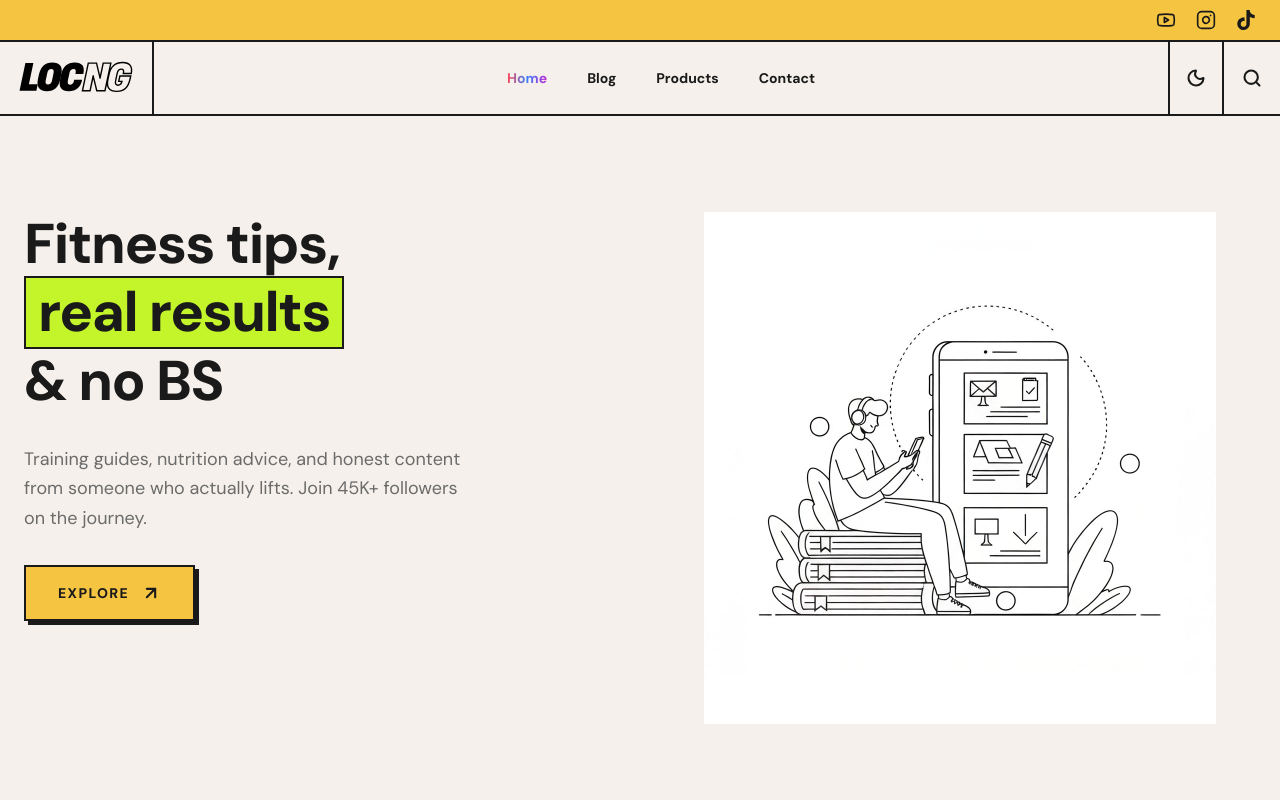
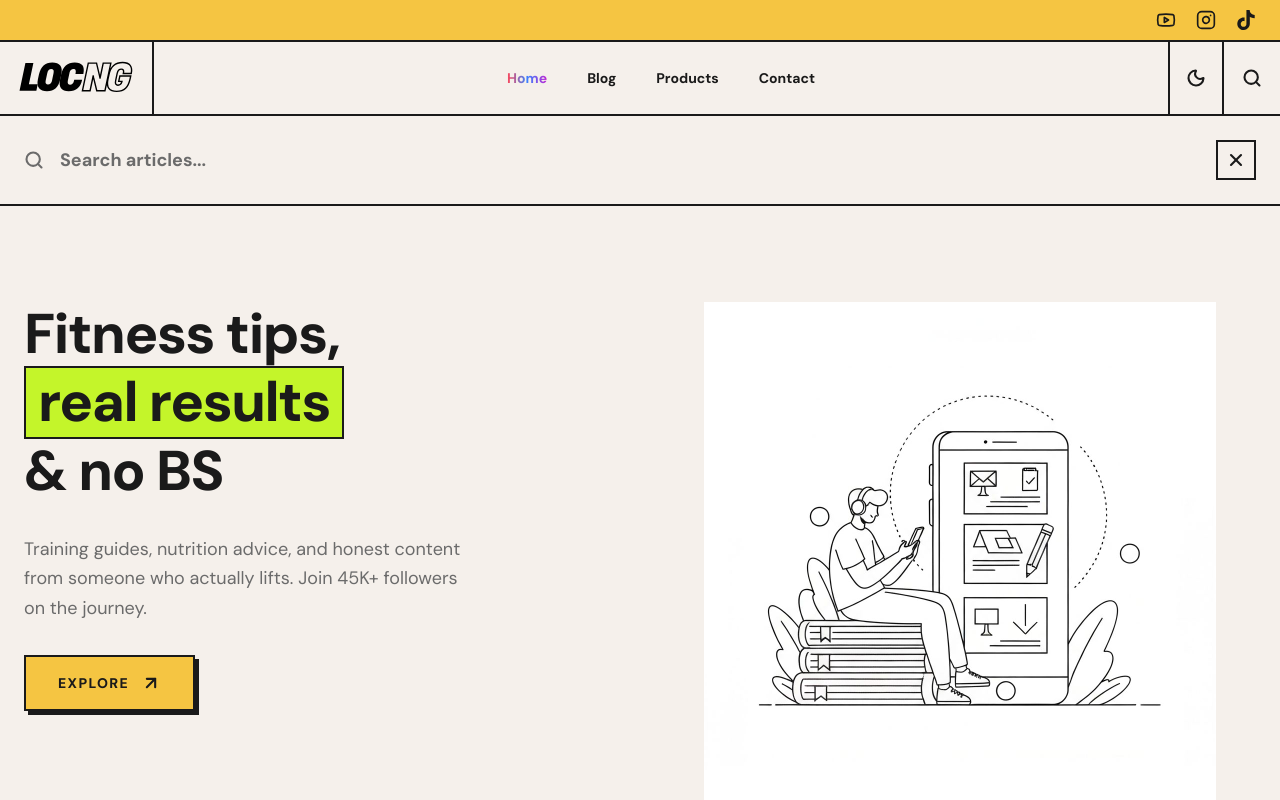
Before and after one commit to LaupWing/repurposa-blog-design, a Next.js app: page / in a window 1280 px wide. Both pictures are taken after a click on the button 1251 px from the left and 78 px from the top of the page. Shown: the top 800 px of the page. Built offline with nearby package versions, Linux system fonts and the light colour scheme.

Commit message:
Add search overlay panel to navbar

```diff
--- a/components/navbar.tsx
+++ b/components/navbar.tsx
@@ -16,6 +16,8 @@ const navLinks = [
 export function Navbar() {
   const pathname = usePathname()
   const [mobileMenuOpen, setMobileMenuOpen] = useState(false)
+  const [searchOpen, setSearchOpen] = useState(false)
+  const [searchQuery, setSearchQuery] = useState("")
   const [darkMode, setDarkMode] = useState(false)
 
   useEffect(() => {
@@ -91,6 +93,7 @@ export function Navbar() {
           <button
             className="flex w-14 items-center justify-center text-foreground hover:bg-muted transition-colors self-stretch"
             aria-label="Search"
+            onClick={() => setSearchOpen(!searchOpen)}
           >
             <Search className="h-5 w-5" strokeWidth={2.5} />
           </button>
@@ -133,8 +136,34 @@ export function Navbar() {
               <button
                 className="flex h-11 w-11 items-center justify-center text-foreground"
                 aria-label="Search"
+                onClick={() => setSearchOpen(!searchOpen)}
               >
                 <Search className="h-5 w-5" strokeWidth={2.5} />
+              </button>
+            </div>
+          </div>
+        </div>
+      )}
+      {/* Search Overlay */}
+      {searchOpen && (
+        <div className="border-t-2 border-foreground bg-background">
+          <div className="mx-auto max-w-7xl px-6 py-6">
+            <div className="flex items-center gap-4">
+              <Search className="h-5 w-5 shrink-0 text-muted-foreground" strokeWidth={2.5} />
+              <input
+                type="text"
+                placeholder="Search articles..."
+                value={searchQuery}
+                onChange={(e) => setSearchQuery(e.target.value)}
+                autoFocus
+                className="flex-1 bg-transparent text-lg font-bold text-foreground placeholder:text-muted-foreground focus:outline-none"
+              />
+              <button
+                onClick={() => { setSearchOpen(false); setSearchQuery("") }}
+                className="flex h-10 w-10 items-center justify-center border-2 border-foreground text-foreground hover:bg-muted transition-colors"
+                aria-label="Close search"
+              >
+                <X className="h-5 w-5" strokeWidth={2.5} />
               </button>
             </div>
           </div>
```
